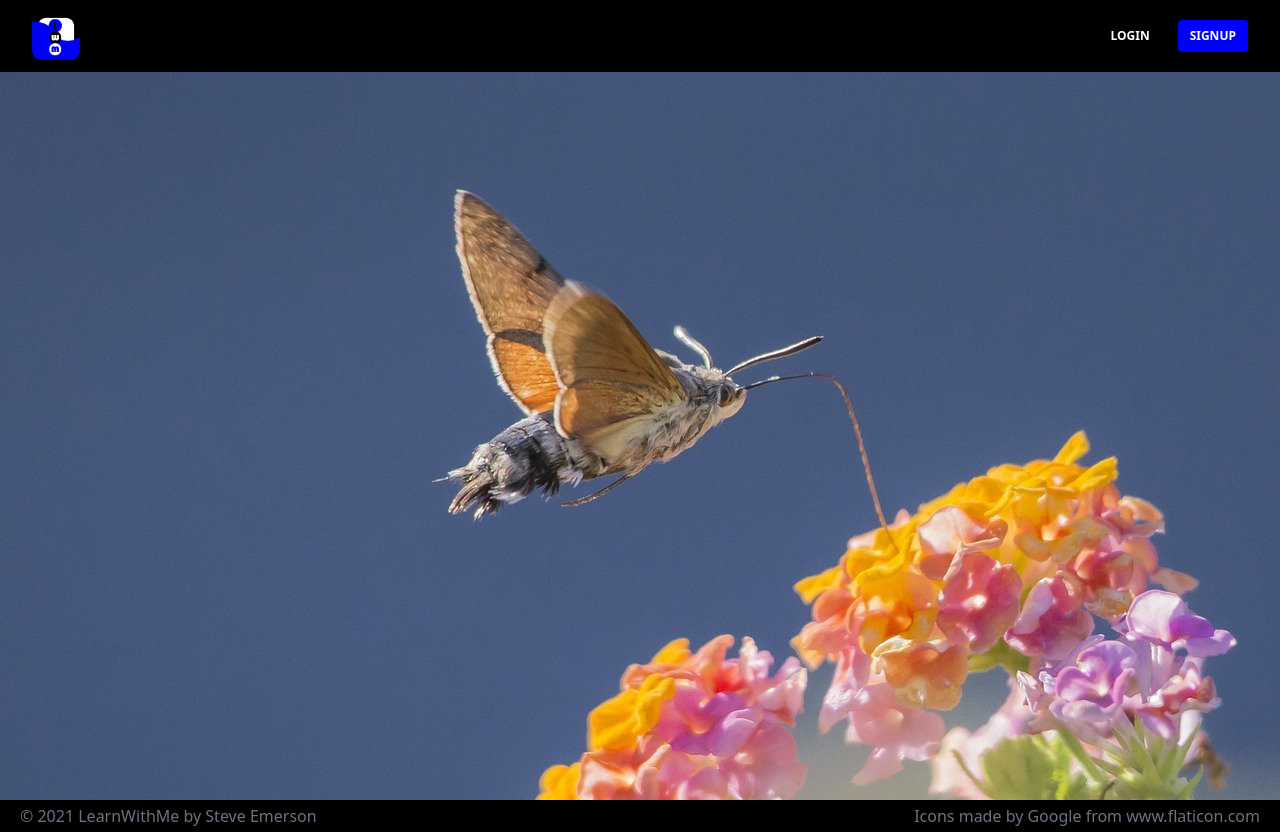
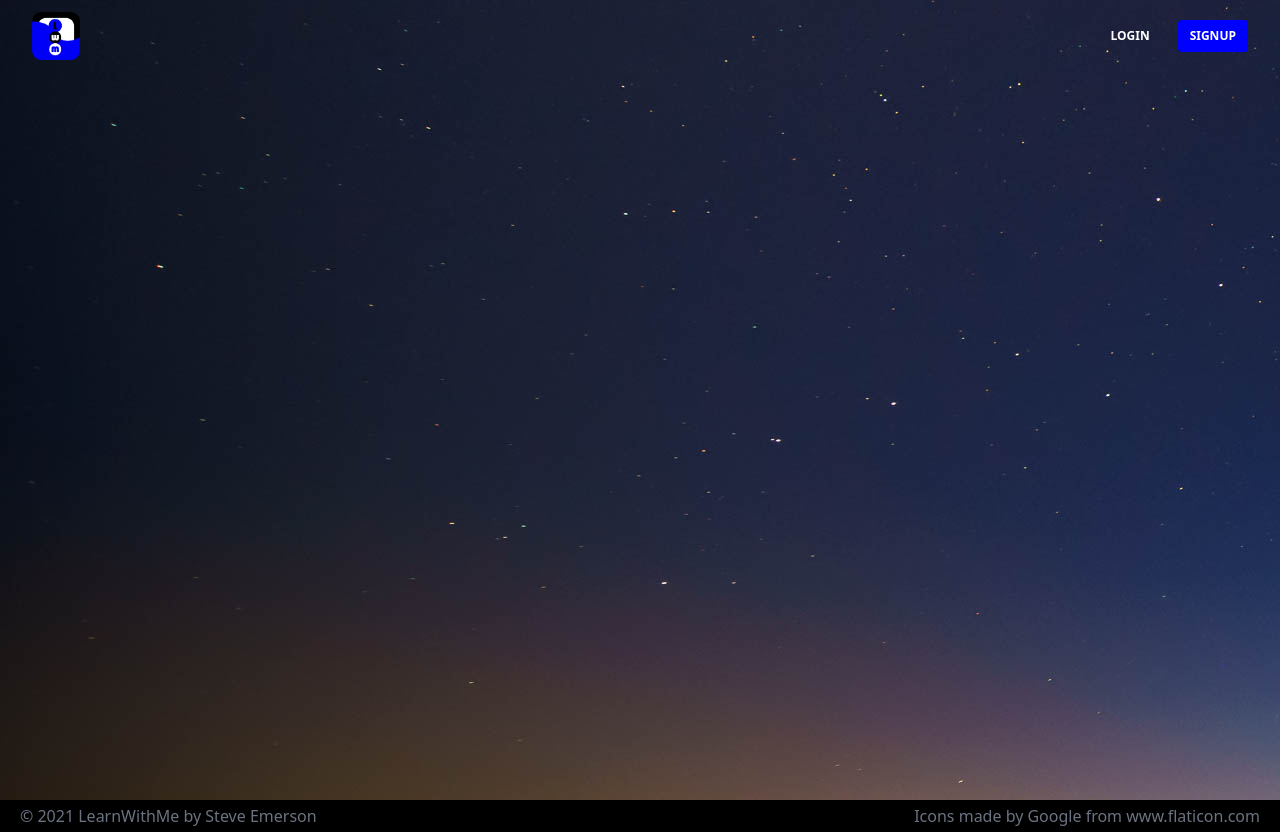
Before and after one commit to SteveEmerson/LearnWithMe-client, a React (Create React App) app: page /settings in a window 1280 px wide. Built offline with nearby package versions, Linux system fonts and the light colour scheme.

Commit message:
Background style

```diff
--- a/src/components/splash-components/Splash.tsx
+++ b/src/components/splash-components/Splash.tsx
@@ -23,12 +23,12 @@ class Splash extends React.Component<SplashProps, SplashState> {
 
   render(){
     return (
-      <div className="bg-splash-back text-gray-50 h-screen">
+      <div className="bg-night-sky-back text-gray-50 h-screen">
         <Router>
 
           {/* NAV elements adapted from  https://www.creative-tim.com/learning-lab/tailwind-starter-kit/documentation/react/navbars*/}
 
-          <nav className="fixed w-screen flex flex-wrap items-center justify-between py-3 bg-black mb-3">
+          <nav className="fixed w-screen flex flex-wrap items-center justify-between py-3 bg-opacity-0 mb-3">
             <div className="container px-4 mx-4 flex flex-wrap items-center justify-between">
               <div className="w-full relative flex justify-between lg:w-auto lg:static lg:block lg:justify-start">
 
--- a/src/components/student-components/Student.tsx
+++ b/src/components/student-components/Student.tsx
@@ -249,10 +249,10 @@ class Student extends React.Component<StudentProps, StudentState> {
   render() {
     console.log(this.state.teachers)
     return(
-      <div className="bg-black text-gray-50 min-h-screen">
+      <div className="bg-night-sky-back text-gray-50 min-h-screen">
         <Router>
           {/* NAV elements adapted from  https://www.creative-tim.com/learning-lab/tailwind-starter-kit/documentation/react/navbars*/}
-          <nav className="fixed w-screen flex flex-wrap items-center justify-between py-3 bg-black mb-3">
+          <nav className="fixed w-screen flex flex-wrap items-center justify-between py-3 bg-opacity-0 mb-3">
             <div className="container px-4 mx-4 flex flex-wrap items-center justify-between">
               <div className="w-full relative flex justify-between lg:w-auto lg:static lg:block lg:justify-start">
 
--- a/src/components/teacher-components/Teacher.tsx
+++ b/src/components/teacher-components/Teacher.tsx
@@ -274,12 +274,12 @@ class Teacher extends React.Component<TeacherProps, TeacherState> {
 
   render() {
     return(
-      <div className="bg-black text-gray-50 min-h-screen">
+      <div className="bg-night-sky-back text-gray-50 min-h-screen">
         <Router>
 
           {/* NAV elements adapted from  www.creative-tim.com/learning-lab/tailwind-starter-kit/documentation/react/navbars*/}
 
-          <nav className="fixed w-screen flex flex-wrap items-center justify-between py-3 bg-black mb-3">
+          <nav className="fixed w-screen flex flex-wrap items-center justify-between py-3 bg-opacity-0 mb-3">
             <div className="container px-4 mx-4 flex flex-wrap items-center justify-between">
               <div className="w-full relative flex justify-between lg:w-auto lg:static lg:block lg:justify-start">
               <img className="max-h-12" src={logo} alt=""/>
--- a/tailwind.config.js
+++ b/tailwind.config.js
@@ -5,7 +5,7 @@ module.exports = {
     extend: {
       backgroundImage: theme => ({
 
-        'splash-back': "url('/src/assets/hummingbird-hawkmoth-4811285_1920.jpg')",
+        'night-sky-back': "url('/src/assets/night-sky.jpg')",
 
        })
     },
```
Also changed, not shown: src/assets/night-sky.jpg (added).
